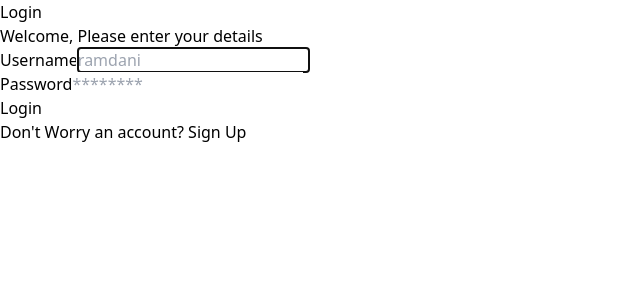
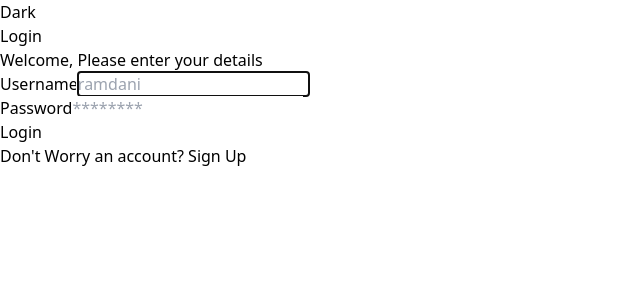
Before and after one commit to Ramdanii19/LearnReact, a React (Vite) app: page /login in a window 1280 px wide. Shown: the top 300 px of the page, without its empty margins (0-640 px from the left). Built offline with nearby package versions, Linux system fonts and the light colour scheme.

Commit message:
useContext

```diff
--- a/src/Pages/products.jsx
+++ b/src/Pages/products.jsx
@@ -1,16 +1,16 @@
-import { useEffect, useState } from "react";
+import { useContext, useEffect, useState } from "react";
 import CardProduct from "../components/Fragments/CardProduct"
 import { getProducts } from "../services/product.service";
 import { useLogin } from "../hooks/useLogin";
 import TableCart from "../components/Fragments/TableCart";
 import Navbar from "../components/Layouts/Navbar";
-
-
+import { DarkMode } from "../context/DarkMode";
 
 const ProductsPage = () => {
   // const [cart, setCart] = useState([]);
   // const [totalPrice, setTotalPrice] = useState(0);
   const [products, setProducts] = useState([]);
+  const { isDarkMode, setIsDarkMode } = useContext(DarkMode);
   useLogin();
 
   // useEffect(() => {
@@ -71,7 +71,7 @@
   return (
     <div className="">
       <Navbar />
-      <div className="flex justify-center py-5">
+      <div className={`flex justify-center py-5 ${isDarkMode && "bg-slate-900 "}`}>
         <div className="w-4/6 flex flex-wrap">
           {products.length > 0 && products.map((product) => (
             <CardProduct key={product.id}>
--- a/src/components/Fragments/TableCart.jsx
+++ b/src/components/Fragments/TableCart.jsx
@@ -1,10 +1,12 @@
-import React, { useState, useEffect, useRef } from 'react'
+import React, { useState, useEffect, useRef, useContext } from 'react'
 import { useSelector } from 'react-redux';
+import { DarkMode } from '../../context/DarkMode';
 
 const TableCart = (props) => {
   const { products } = props;
   const cart = useSelector((state) => state.cart.data);
   const [totalPrice, setTotalPrice] = useState(0);
+  const { isDarkMode } = useContext(DarkMode);
 
   useEffect(() => {
     if (products.length > 0 && cart.length > 0) {
@@ -28,7 +30,7 @@
   }, [cart]);
 
   return (
-    <table className="text-left table-auto border-separate border-spacing-x-5">
+    <table className={`text-left table-auto border-separate border-spacing-x-5 ${isDarkMode && "text-white"}`}>
       <thead>
         <tr>
           <th>Product</th>
--- a/src/components/Layouts/AuthLayout.jsx
+++ b/src/components/Layouts/AuthLayout.jsx
@@ -1,10 +1,17 @@
+import { useContext } from "react";
 import { Link } from "react-router-dom";
+import { DarkMode } from "../../context/DarkMode";
 
 const AuthLayout = (props) => {
   const { children, title, type } = props;
+  const { isDarkMode, setIsDarkMode } = useContext(DarkMode);
+  { console.log(isDarkMode) };
   return (
-    <div className="flex justify-center min-h-screen items-center">
+    <div className={`flex justify-center min-h-screen items-center ${isDarkMode && "bg-slate-900"}`}>
       <div className="w-full max-w-xs">
+        <button className="absolute right-2 top-2 bg-blue-600 p-2 text-white rounded" onClick={() => setIsDarkMode(!isDarkMode)}>
+          {isDarkMode ? "Light" : "Dark"}
+        </button>
         <h1 className="text-3xl font-bold mb-2 text-blue-600">{title}</h1>
         <p className="font-medium text-slate-500 mb-8">Welcome, Please enter your details</p>
         {children}
--- a/src/components/Layouts/Navbar.jsx
+++ b/src/components/Layouts/Navbar.jsx
@@ -1,12 +1,14 @@
-import React, { useEffect, useState } from 'react'
+import React, { useContext, useEffect, useState } from 'react'
 import Button from '../Elements/Button'
 import { useLogin } from '../../hooks/useLogin';
 import { useSelector } from 'react-redux';
+import { DarkMode } from '../../context/DarkMode';
 
 const Navbar = () => {
   const username = useLogin();
   const [totalCart, setTotalCart] = useState(0);
   const cart = useSelector((state) => state.cart.data);
+  const { isDarkMode, setIsDarkMode } = useContext(DarkMode);
 
   useEffect(() => {
     const sum = cart.reduce((acc, item) => {
@@ -19,13 +21,18 @@
     localStorage.removeItem("token");
     window.location.href = "/login"
   }
+
+
   return (
     <div className="flex justify-end h-20 bg-blue-600 text-white items-center px-10">
       {username}
       <Button className="ml-5 bg-black" onClick={handleLogout}>Logout</Button>
-      <div className="flex items-center bg-gray-800 p-2 rounded-md ml-5">
+      <div className="flex items-center bg-gray-800 p-2 rounded-md ml-5 mr-5">
         {totalCart}
       </div>
+      <Button className=" bg-black px-10 mx-5 text-white rounded" onClick={() => setIsDarkMode(!isDarkMode)}>
+        {isDarkMode ? "Light" : "Dark"}
+      </Button>
     </div>
   )
 }
--- /dev/null
+++ b/src/context/DarkMode.jsx
@@ -0,0 +1,15 @@
+import { createContext, useState } from "react";
+
+const DarkModeContext = createContext();
+
+const DarkModeContextProvider = ({ children }) => {
+  const [isDarkMode, setIsDarkMode] = useState(false);
+  return (
+    <DarkModeContext.Provider value={{ isDarkMode, setIsDarkMode }}>
+      {children}
+    </DarkModeContext.Provider>
+  );
+};
+
+export const DarkMode = DarkModeContext;
+export default DarkModeContextProvider;
--- a/src/main.jsx
+++ b/src/main.jsx
@@ -10,6 +10,7 @@
 import { DetailProductPage } from './Pages/detailProduct.jsx'
 import { Provider } from 'react-redux'
 import store from './redux/store.js'
+import DarkModeContextProvider from './context/DarkMode.jsx'
 
 const router = createBrowserRouter([
   {
@@ -42,7 +43,9 @@
 createRoot(document.getElementById('root')).render(
   <StrictMode>
     <Provider store={store}>
-      <RouterProvider router={router} />
+      <DarkModeContextProvider>
+        <RouterProvider router={router} />
+      </DarkModeContextProvider>
     </Provider>
   </StrictMode>,
 )
```
